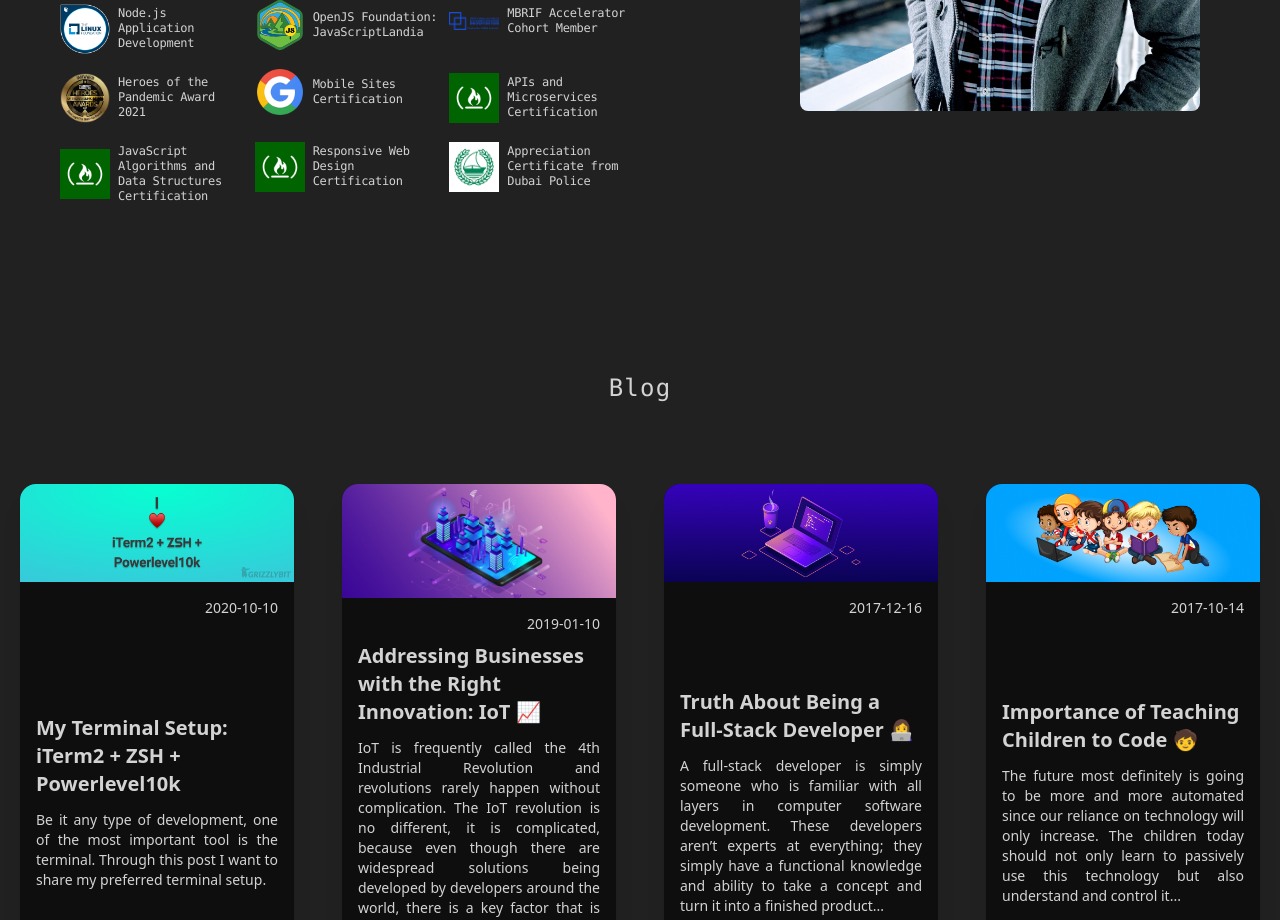
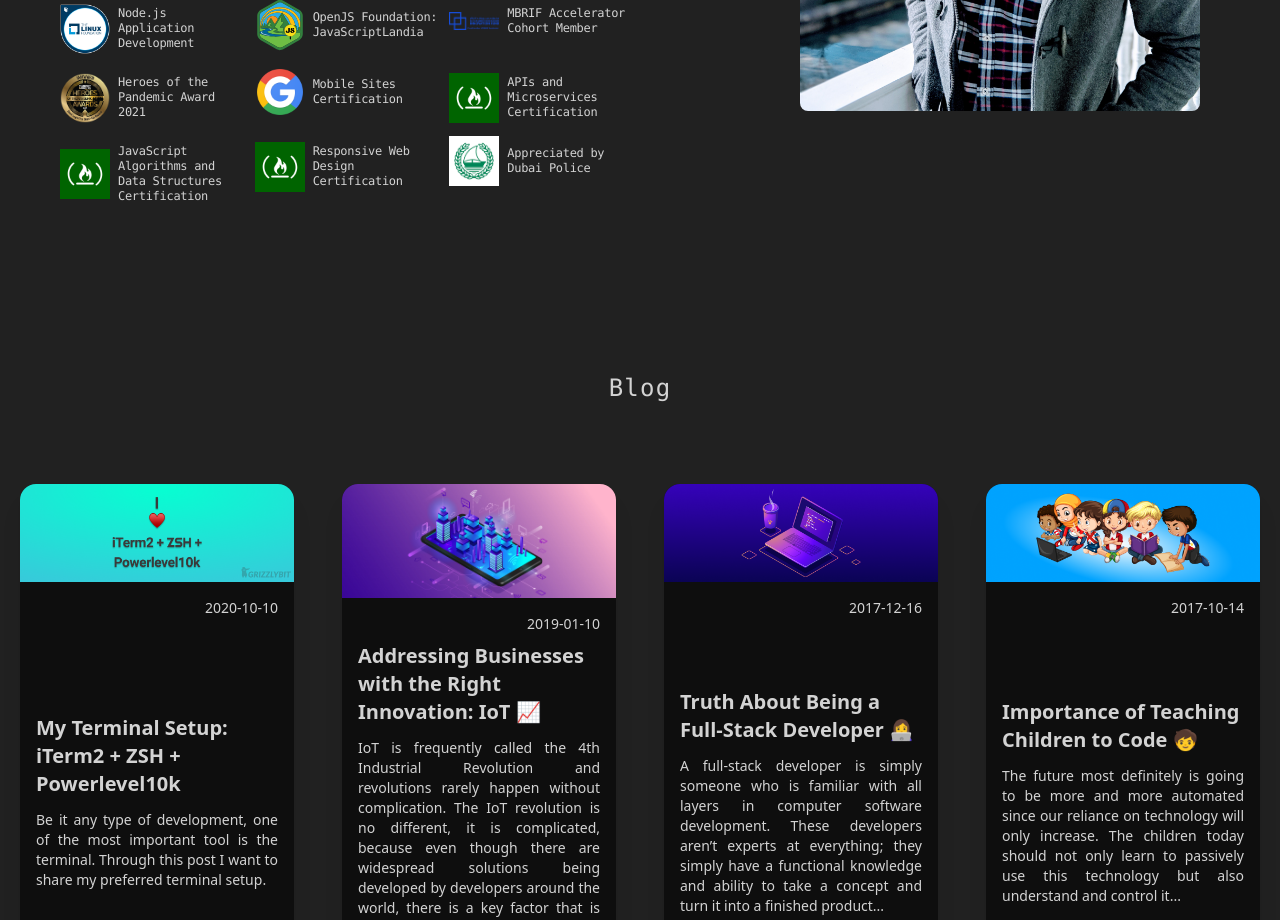
Before and after one commit to zubair1024/grizzlybit-dev, a Next.js app: page / in a window 1280 px wide. Shown: the part 1900-2820 px from the top of the page. Built offline with nearby package versions, Linux system fonts and the light colour scheme.

Commit message:
adding minor change

```diff
--- a/data/badges.ts
+++ b/data/badges.ts
@@ -48,7 +48,7 @@ const badges = [
   {
     url: 'https://github.com/zubair1024/dp_certificate_of_appreciation/blob/main/dubai_police_ai_certificate.pdf',
     imageUrl: '/badges/dp.png',
-    title: 'Appreciation Certificate from Dubai Police',
+    title: 'Appreciated by Dubai Police',
     height: '4rem',
   },
 ];
```
